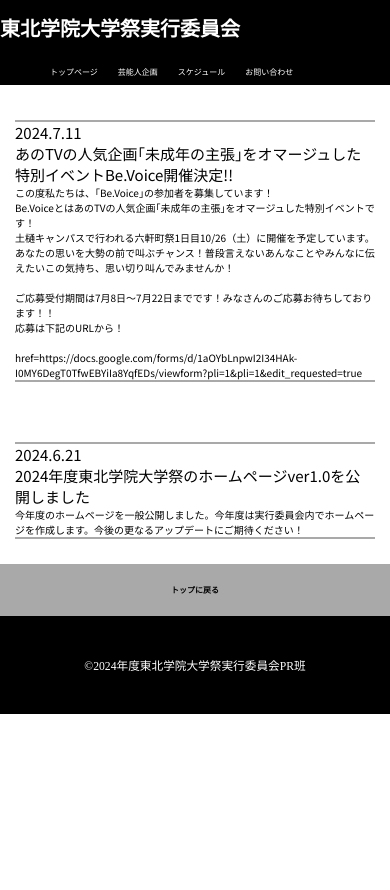
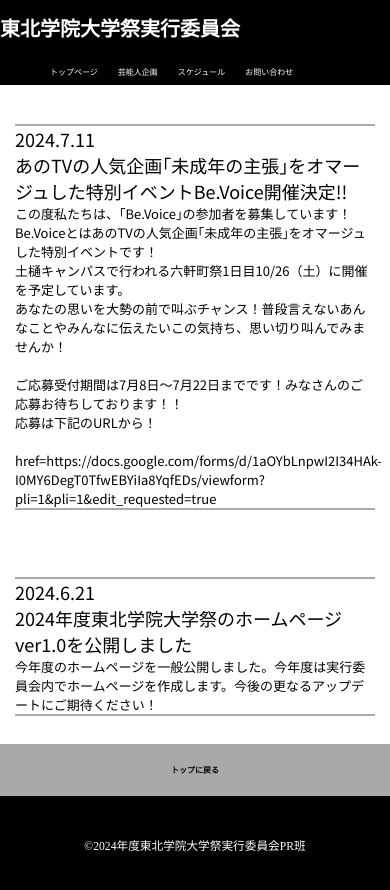
Before and after one commit to nobekawashuto/2024TGUFES, a Next.js app in the folder tgufes/: page /topicpage in a window 390 px wide. Shown: the top 890 px of the page. Before the commit the page ends 844 px from the top, so only its background shows below. Built offline with nearby package versions, Linux system fonts and the light colour scheme; a web font is replaced by a local one.

Commit message:
Topicpageのフォントサイズ調整です

```diff
--- a/tgufes/src/styles/globals.css
+++ b/tgufes/src/styles/globals.css
@@ -479,10 +479,10 @@ footer p {
   .topicpage-date{
     margin-bottom: 0px;
     border-top: 2px solid darkgray;
-    font-size: 15px;
+    font-size: 18px;
   }
   .topicpage-txt{
-    font-size: 10px;
+    font-size: 13px;
     margin-top: 0px;
     border-bottom: 2px solid darkgray;
   }
```
